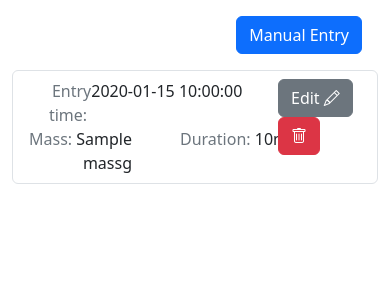
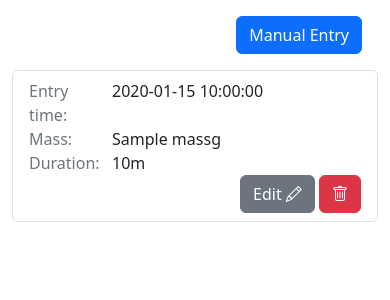
Before and after one commit to bfelch/boobjuice-web-app, a Flask app: template boobjuice/templates/manage.html in a window 390 px wide. Shown: the part 56-356 px from the top of the page. Run offline with Flask 3, Linux system fonts and the light colour scheme; the template is opened without the code that fills it: most values are stand-ins (such as "Sample title", 1, 10 or a date in 2020).

Commit message:
fixing small screen entry listing display

```diff
--- a/boobjuice/templates/views/entryItemView.html
+++ b/boobjuice/templates/views/entryItemView.html
@@ -1,23 +1,14 @@
 <li class="list-group-item">
-	<div class="d-flex flex-row justify-content-between">
-		<!-- show on medium and larger screens -->
-		<div class="d-md-flex d-none flex-column w-75">
-			<div class="d-md-flex d-none">
+	<!-- show on medium and larger screens -->
+	<div class="d-md-flex d-none flex-row justify-content-between">
+		<div class="flex-column w-75">
+			<div class="d-flex">
 				<span class="w-50"><span class="text-secondary">Entry time: </span>{{ item.timestamp }}</span>
 				<span class="w-auto"><span class="text-secondary">Mass: </span>{{ item.mass }}g</span>
 			</div>
-			<div class="d-md-flex d-none">
+			<div class="d-flex">
 				<span class="w-50"><!--<span class="text-secondary">Profile: </span>{{ item.timestamp }}--></span>
 				<span class="w-auto"><span class="text-secondary">Duration: </span>{{ item.duration }}m</span>
-			</div>
-		</div>
-		<!-- show on small and smaller screens -->
-		<div class="d-flex d-md-none flex-column w-75 text-end">
-			<div class="d-flex d-md-none"><span class="w-25 text-secondary">Entry time:&nbsp;</span>{{ item.timestamp }}</div>
-			<!--<div class="d-flex d-md-none"><span class="w-25 text-secondary">Profile:&nbsp;</span>{{ item.timestamp }}</div>-->
-			<div class="d-flex d-md-none">
-				<span class="w-25 text-secondary">Mass:&nbsp;</span>{{ item.mass }}g
-				<span class="w-auto text-secondary ps-5">Duration:&nbsp;</span>{{ item.duration }}m
 			</div>
 		</div>
 		<div class="flex-column w-auto">
@@ -29,4 +20,20 @@
 			</button>
 		</div>
 	</div>
+
+	<!-- show on small and smaller screens -->
+	<div class="d-flex d-md-none flex-column">
+		<div class="d-flex"><span class="w-25 text-secondary">Entry time:&nbsp;</span>{{ item.timestamp }}</div>
+		<!--<div class="d-flex"><span class="w-25 text-secondary">Profile:&nbsp;</span>{{ item.timestamp }}</div>-->
+		<div class="d-flex"><span class="w-25 text-secondary">Mass:&nbsp;</span>{{ item.mass }}g</div>
+		<div class="d-flex"><span class="w-25 text-secondary">Duration:&nbsp;</span>{{ item.duration }}m</div>
+		<div class="ms-auto">
+			<button type="button" class="btn btn-secondary" onclick="entry.show(entry.MODE.UPDATE, {{item}})">
+				Edit <i class="bi-pencil"></i>
+			</button>
+			<button type="button" class="btn btn-danger" onclick="entry.show(entry.MODE.DELETE, {{item}})">
+				<i class="bi-trash"></i>
+			</button>
+		</div>
+	</div>
 </li>
```
